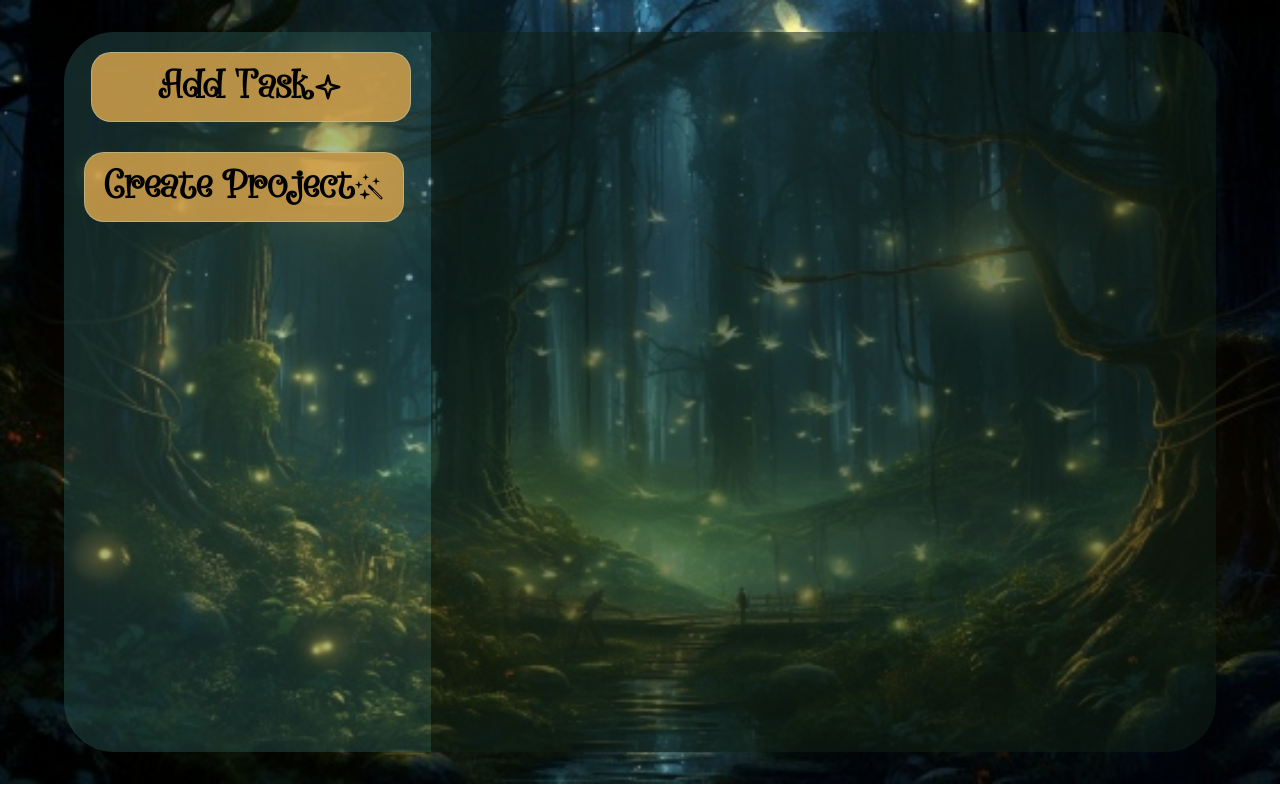
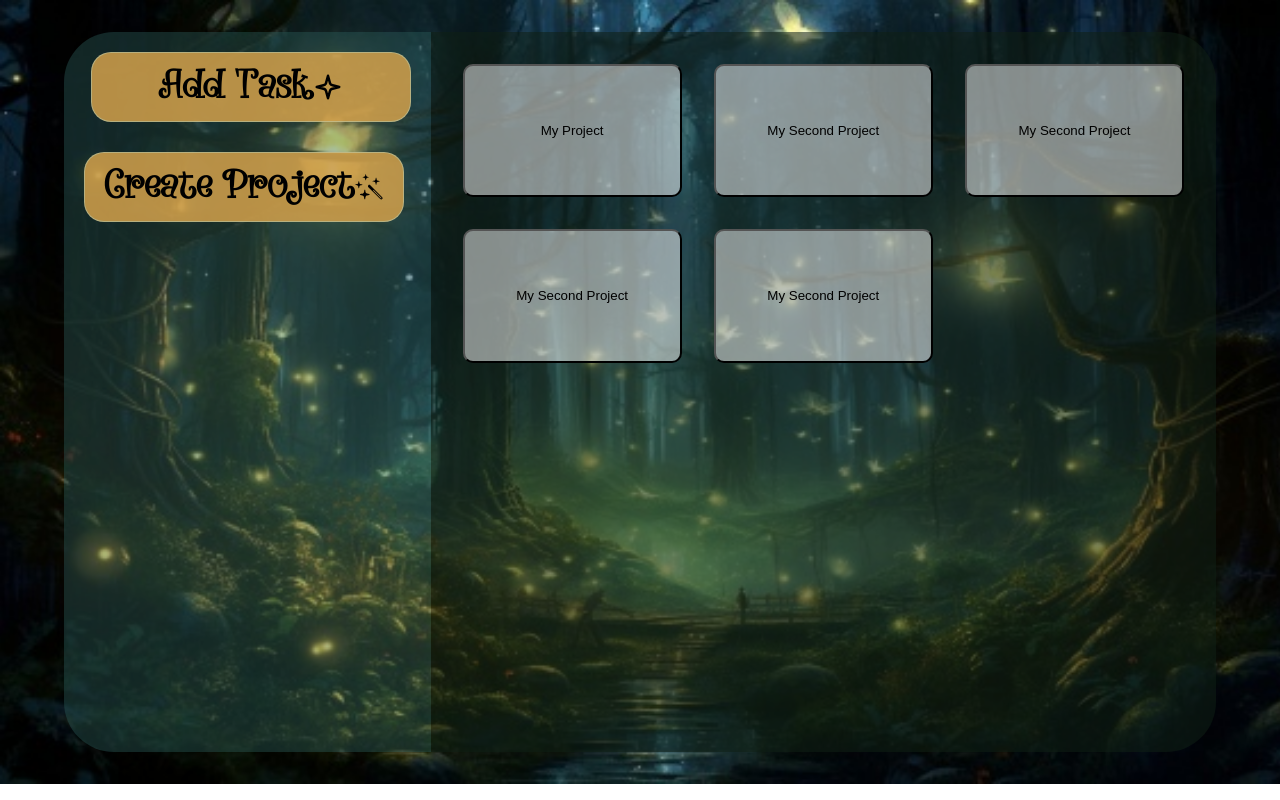
Before and after one commit to Loupo5/Todo-List, a website built with webpack: page src/template.html in a window 1280 px wide. Built offline with nearby package versions, Linux system fonts and the light colour scheme.

Commit message:
Make content a grid with projects inside it

```diff
--- a/src/dialog.css
+++ b/src/dialog.css
@@ -43,10 +43,12 @@
 }
 #close-task-btn {
     background: rgba(180, 160, 210, 0.7);
+    border-radius: 10px;
 }
 #add-task-btn {
     background: rgba(212, 162, 76, 0.85);
     margin-left: 1em;
+    border-radius: 10px;
 }
 
 #task-dialog label,
--- a/src/index.js
+++ b/src/index.js
@@ -1,5 +1,6 @@
 import "./style.css"
 import "./dialog.css"
+import "./project.css"
 import { Task, User, taskConfiguration } from "./main.js"
 
 const task1 = new Task("walk", "for weight loss")
--- /dev/null
+++ b/src/project.css
@@ -0,0 +1,15 @@
+.content  {
+    width: 100%;
+    display: grid;
+    gap: 2em;
+    padding: 2em;
+    grid-template-columns: repeat(auto-fit, minmax(200px, 1fr));
+    align-content: start;
+}
+
+#project-container {
+    border-radius: 10px;
+    height: 10em;
+    background: rgba(255, 255, 255, 0.5);
+    transition: height 0.4s ease-in-out;
+}
--- a/src/template.html
+++ b/src/template.html
@@ -48,7 +48,21 @@
             </div>
         </div>
         <div class="content">
-
+            <button id="project-container">
+                <p>My Project</p>
+            </button>
+            <button id="project-container">
+                <p>My Second Project</p>
+            </button>
+            <button id="project-container">
+                <p>My Second Project</p>
+            </button>
+            <button id="project-container">
+                <p>My Second Project</p>
+            </button>
+            <button id="project-container">
+                <p>My Second Project</p>
+            </button>
         </div>
     </div>
 </body>
```
